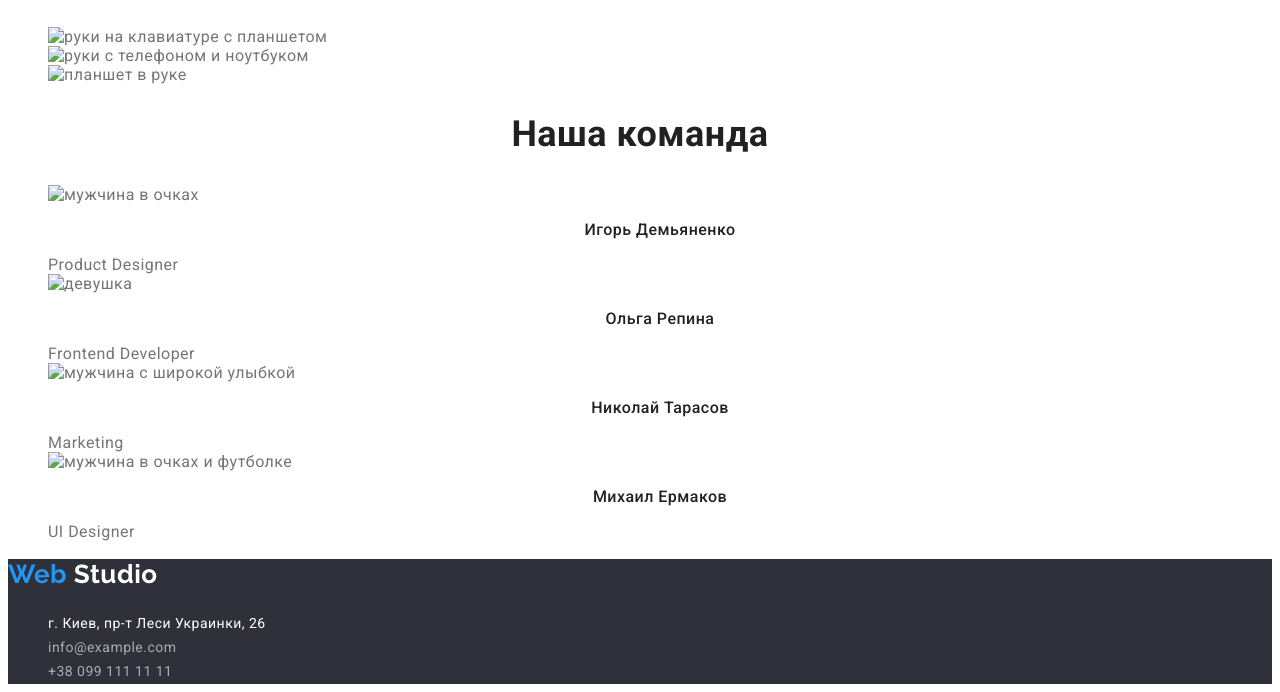
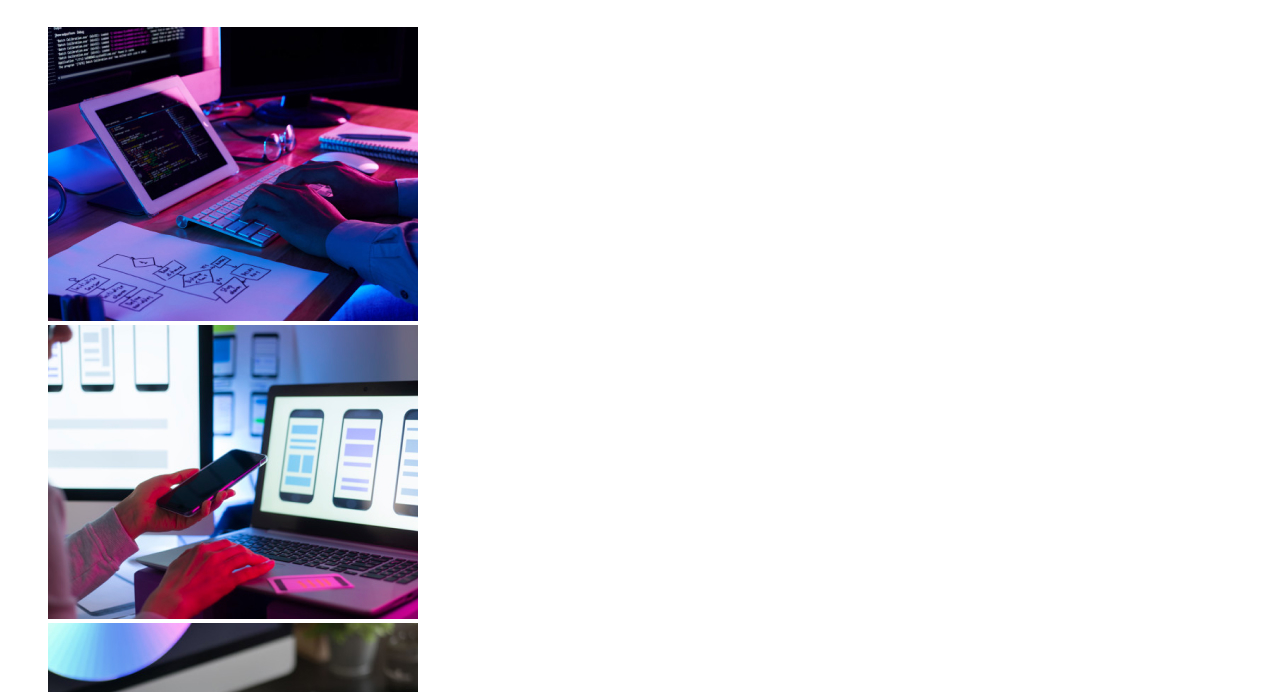
Before and after one commit to andreybulanov/goit-markup-hw-02, a plain HTML site: page index.html in a window 1280 px wide. Shown: the part 683-1375 px from the top of the page. Drawn offline with Linux system fonts and the light colour scheme; the site is published under a folder, as on GitHub Pages, so addresses that start at the root find nothing.

Commit message:
коррекция картинок

```diff
--- a/index.html
+++ b/index.html
@@ -71,31 +71,31 @@
     <section class="section">
         <h2 class="section-title">Чем мы занимаемся</h2>
         <ul>
-            <li><img src="/images/img1.jpg" alt="руки на клавиатуре с планшетом"width="370"></li>
-            <li><img src="/images/img3.jpg" alt="руки с телефоном и ноутбуком"width="370"></li>
-            <li><img src="/images/img4.jpg" alt="планшет в руке"width="370"></li>
+            <li><img src="./images/img1.jpg" alt="руки на клавиатуре с планшетом"width="370"></li>
+            <li><img src="./images/img3.jpg" alt="руки с телефоном и ноутбуком"width="370"></li>
+            <li><img src="./images/img4.jpg" alt="планшет в руке"width="370"></li>
         </ul>
     </section>
     <section class="section">
         <h2 class="section-title">Наша команда</h2>
         <ul>
             <li>
-                <img src="/images/img5.jpg" alt="мужчина в очках"width="270">
+                <img src="./images/img5.jpg" alt="мужчина в очках"width="270">
                 <p class="team-title">Игорь Демьяненко</p>
                 <span class="team-list-title">Product Designer</span>
             </li>
             <li>
-                <img src="/images/img6.jpg" alt="девушка"width="270">
+                <img src="./images/img6.jpg" alt="девушка"width="270">
                 <p class="team-title">Ольга Репина</p>
                 <span class="team-list-title">Frontend Developer</span>
             </li>
             <li>
-                <img src="/images/img7.jpg" alt="мужчина с широкой улыбкой"width="270">
+                <img src="./images/img7.jpg" alt="мужчина с широкой улыбкой"width="270">
                  <p class="team-title">Николай Тарасов</p>
                  <span class="team-list-title">Marketing</span>
             </li>
             <li>
-                <img src="/images/img2.jpg" alt="мужчина в очках и футболке"width="270">
+                <img src="./images/img2.jpg" alt="мужчина в очках и футболке"width="270">
                 <p class="team-title">Михаил Ермаков</p>
                 <span class="team-list-title">UI Designer</span>
             </li>
```
